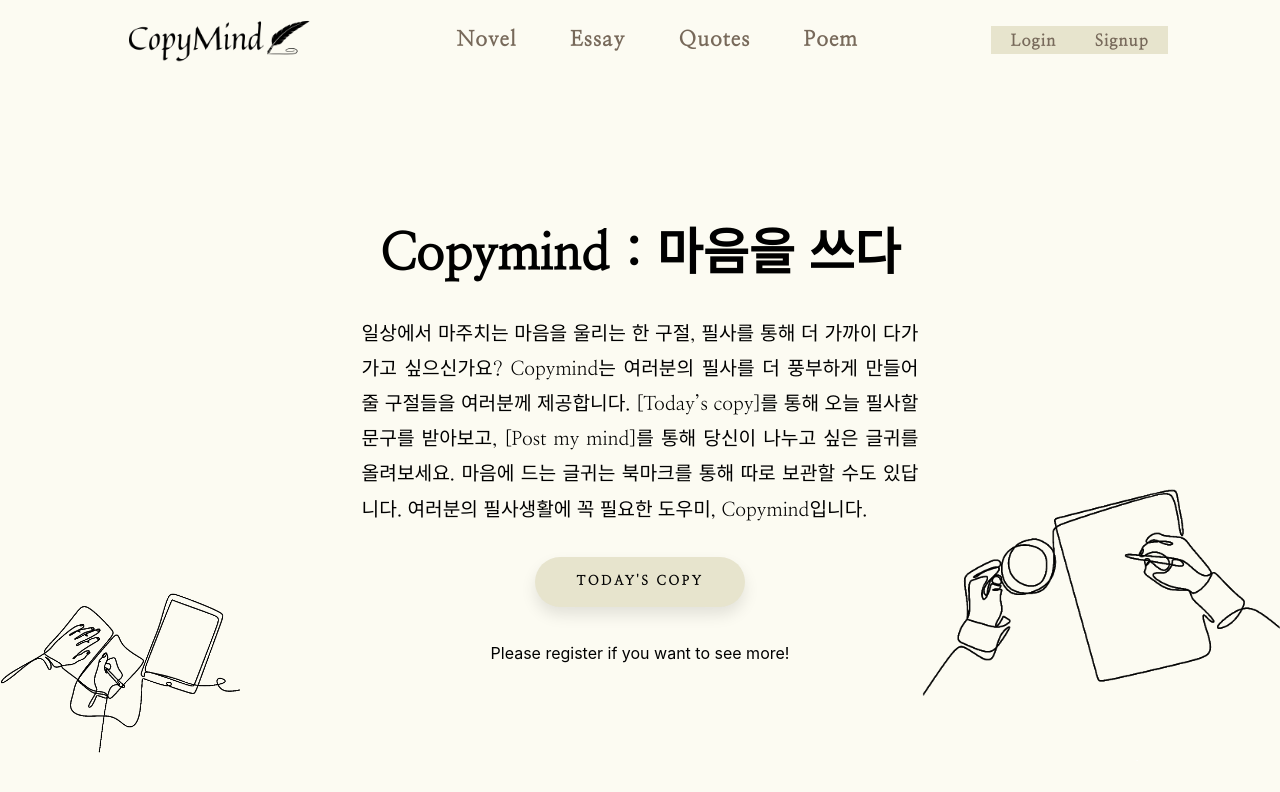
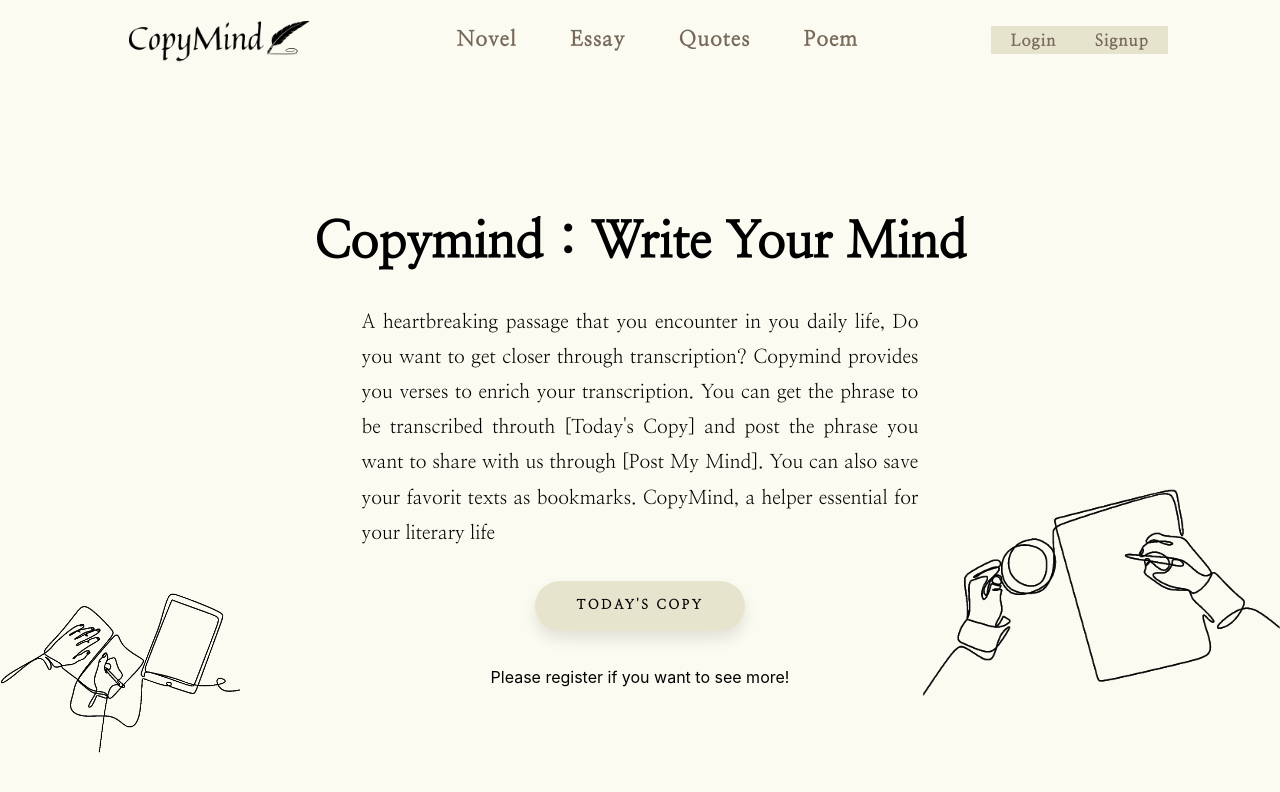
Before and after one commit to shyunlee/copyMind-client, a React (Create React App) app: page / in a window 1280 px wide. Shown: the top 792 px of the page. Built offline with nearby package versions, Linux system fonts and the light colour scheme; no server answers; a web font is replaced by a local one.

Commit message:
update in english

```diff
--- a/src/components/Login.jsx
+++ b/src/components/Login.jsx
@@ -41,11 +41,7 @@ export default function Login(props)  {
             .catch(err => {
                 if(err.response){
                     if(err.response.data.message === 'user not found'){
-                        setMessage('사용자 회원이 아닙니다.')
-                    }else if(err.response.data.message === ''){
-                        setMessage('비밀번호가 틀렸습니다.')
-                    }else{
-                        setMessage('서버와 연결이 끊겼습니다.')
+                        setMessage('The username and/or password you specified are not correct.')
                     }
                 }
             })
--- a/src/components/Main.jsx
+++ b/src/components/Main.jsx
@@ -11,12 +11,14 @@ class Main extends Component {
         return (
             <div className={styles.container}>
                 <div className = {styles.copyMindDescriptonTitle}>
-                    Copymind : 마음을 쓰다
+                    Copymind : Write Your Mind
                 </div>
                 <div className ={styles.copyMindDescriptonContent}>
-                    일상에서 마주치는 마음을 울리는 한 구절, 필사를 통해 더 가까이 다가가고 싶으신가요? Copymind는 여러분의 필사를 더 풍부하게 만들어줄 구절들을 여러분께 제공합니다. [Today’s copy]를 통해 오늘 필사할 문구를 받아보고, [Post my mind]를 통해 당신이 나누고 싶은 글귀를 올려보세요. 마음에 드는 글귀는 북마크를 통해 따로 보관할 수도 있답니다.
-
-                    여러분의 필사생활에 꼭 필요한 도우미, Copymind입니다.
+                    A heartbreaking passage that you encounter in you daily life, Do you want to get closer through transcription?
+                    Copymind provides you verses to enrich your transcription.
+                    You can get the phrase to be transcribed throuth [Today's Copy] and post the phrase you want to share with us through [Post My Mind].
+                    You can also save your favorit texts as bookmarks.
+                    CopyMind, a helper essential for your literary life
                 </div>
                 <div className="btn-view">
                     <BtnViewCopy className='btn-viewcopy' viewClickHandler={this.props.getRandomCopy} history={this.props.history}/>
```
Also changed, not shown: 6 other files (tests, documents, lock files or other folders).
